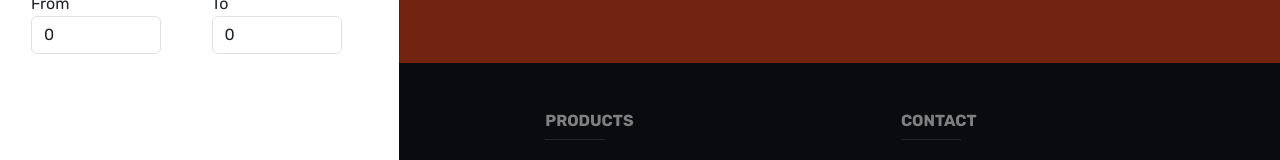
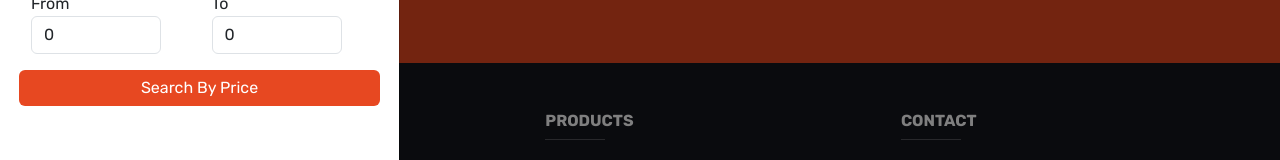
Before and after one commit to fouadmogy10/Eco_Front, a React (Vite) app: page /store in a window 1280 px wide. Both pictures are taken after a click on the button "Filter". Shown: the part 470-630 px from the top of the page. Built offline with nearby package versions, Linux system fonts and the light colour scheme; no server answers; some icons are missing.

Commit message:
fix sort with price

```diff
--- a/src/components/Offcanvas.jsx
+++ b/src/components/Offcanvas.jsx
@@ -6,7 +6,7 @@ import Offcanvas from "react-bootstrap/Offcanvas";
 import { useDispatch, useSelector } from "react-redux";
 import { getProducts } from "../features/product/productSlice";
 
-function OffCanvas({ data,name, ...props }) {
+function OffCanvas({ data, name, ...props }) {
   const dispatch = useDispatch();
   const [minP, setminP] = useState(0);
   const [maxP, setmaxP] = useState(0);
@@ -20,10 +20,14 @@ function OffCanvas({ data,name, ...props }) {
   const handleShow = () => setShow(true);
   const { products } = useSelector((state) => state.products);
   useEffect(() => {
-    dispatch(getProducts({minP, maxP, Sort, Cat, Brand, Tag}));
-  }, [minP, maxP, Sort, Cat, Brand, Tag]);
-  console.log(Brand);
-
+    dispatch(getProducts({ minP, maxP, Sort, Cat, Brand, Tag }));
+  }, [Sort, Cat, Brand, Tag]);
+  const searchWithPrice = () => {
+    if (minP >= 0 &&minP!==""  && maxP !=="" && maxP !== 0 && minP < maxP) {
+      dispatch(getProducts({ minP, maxP, Sort, Cat, Brand, Tag }));
+    }
+  };
+  console.log(minP);
   return (
     <>
       <div className="col-3">
@@ -102,7 +106,6 @@ function OffCanvas({ data,name, ...props }) {
                     htmlFor={"allB"}
                     className="form-check-label"
                     onClick={() => setbrand("")}
-
                   >
                     All
                   </label>
@@ -135,21 +138,22 @@ function OffCanvas({ data,name, ...props }) {
             <div className="filter-card mb-3">
               <h3 className="filter-title">shop by tags</h3>
               <div className="d-flex">
-                {
-                  ["",'popular', 'special', 'featured'].map((tag, idx) => {
+                {["", "popular", "special", "featured"].map((tag, idx) => {
                   return (
                     <div className="form-check" key={idx}>
                       <label
                         htmlFor={tag}
-                          className={"form-check-label bg-light px-2 rounded-2 py-1 " }
+                        className={
+                          "form-check-label bg-light px-2 rounded-2 py-1 "
+                        }
                         style={{
-                            border:`${Tag === tag ? "1px solid #e74821ff ":""}`
+                          border: `${
+                            Tag === tag ? "1px solid #e74821ff " : ""
+                          }`,
                         }}
                         onClick={() => setTag(tag)}
-
                       >
-                          {tag =="" ? "All" :tag}
-
+                        {tag == "" ? "All" : tag}
                       </label>
                     </div>
                   );
@@ -179,10 +183,13 @@ function OffCanvas({ data,name, ...props }) {
                     placeholder="To"
                     value={maxP}
                     type="number"
-                    min={0}
+                    min={50}
                     onChange={(e) => setmaxP(e.target.value)}
                   />
                 </Col>
+                <Button className="btn-def my-3  " onClick={searchWithPrice}>
+                  Search By Price
+                </Button>
               </div>
             </div>
           </Offcanvas.Body>
@@ -213,7 +220,12 @@ export default function Filter(data) {
   return (
     <>
       {["start"].map((placement, idx) => (
-        <OffCanvas data={data.data} key={idx} placement={placement} name={placement} />
+        <OffCanvas
+          data={data.data}
+          key={idx}
+          placement={placement}
+          name={placement}
+        />
       ))}
     </>
   );
```
Lines whose indentation alone changed are shown as unchanged.
